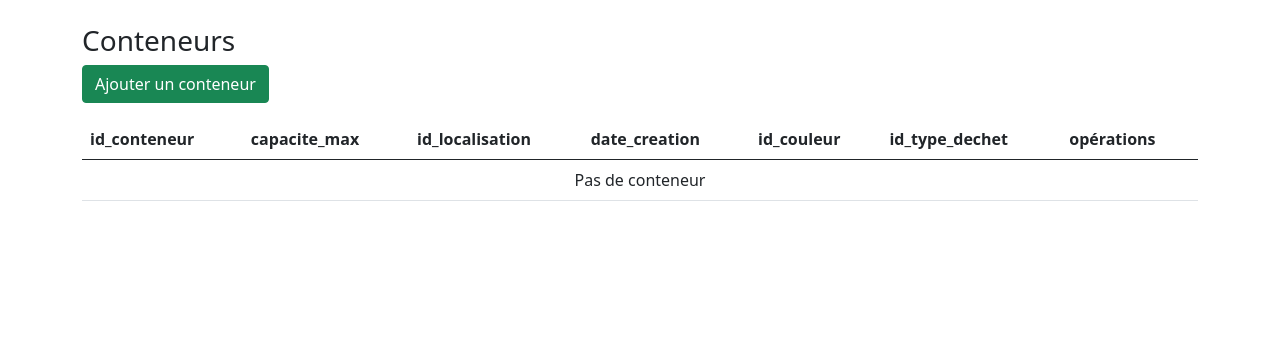
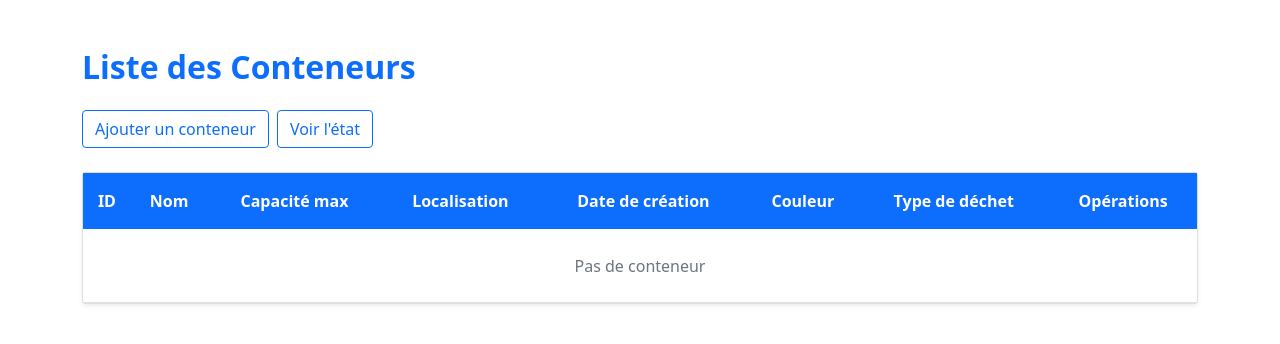
Before and after one commit to EmileCap/Trida, a Flask app: template templates/conteneur/show_conteneur.html in a window 1280 px wide. Shown: the part 74-418 px from the top of the page. Run offline with Flask 3, Linux system fonts and the light colour scheme; the template is opened without the code that fills it, so the values that code supplies are empty; some libraries are stand-ins or nearby versions.

Commit message:
ça avance

```diff
--- a/app.py
+++ b/app.py
@@ -192,7 +192,25 @@ def activate_db_options(db):
 @app.route('/conteneur/show', methods=['GET'])
 def show_conteneur():
     mycursor = get_db().cursor()
-    sql = "SELECT * FROM conteneur ORDER BY id_conteneur ASC"
+
+    sql = """
+          SELECT conteneur.id_conteneur, \
+                 conteneur.id_conteneur, \
+                capacite_max AS capacite_max, \
+                 type_dechet.nom_dechet AS type_dechet, \
+              date_creation AS date_creation, \
+                 localisation.adresse AS localisation, \
+                 couleur.nom_couleur  AS couleur
+          FROM conteneur
+                   LEFT JOIN type_dechet
+                             ON conteneur.id_type_dechet = type_dechet.id_type_dechet
+                   LEFT JOIN localisation
+                             ON conteneur.id_localisation = localisation.id_localisation
+                   LEFT JOIN couleur
+                             ON conteneur.id_couleur = couleur.id_couleur
+          ORDER BY conteneur.id_conteneur ASC \
+          """
+
     mycursor.execute(sql)
     conteneurs = mycursor.fetchall()
     return render_template('conteneur/show_conteneur.html', conteneurs=conteneurs)
--- a/static/mes_styles.css
+++ b/static/mes_styles.css
@@ -39,3 +39,31 @@ img {
     display: flex;
     flex-direction: row;
 }
+
+
+
+.fond-required:invalid {
+    background-color: #d5d3d3 !important;
+}
+
+.rouge {
+    color: red;
+}
+
+
+.fond-jaune {
+    background-color: #f6eece !important;
+}
+
+
+.fond-jaune option {
+ background-color: #f6eece;
+}
+
+
+.flashes {
+    padding: 5px;
+    margin : 5px;
+    background-color: green;
+    list-style-type: none;
+}
--- a/templates/conteneur/show_conteneur.html
+++ b/templates/conteneur/show_conteneur.html
@@ -5,44 +5,68 @@
 {% endblock %}
 
 {% block body %}
-<div class="container mt-4 mb-5">
-    <h3>Conteneurs</h3>
-    <a href="/conteneur/add" class="btn btn-success mb-3">Ajouter un conteneur</a>
+<div class="container mt-5 mb-5">
+    <h2 class="mb-4 fw-bold text-primary">Liste des Conteneurs</h2>
 
-    <table class="table">
-        <thead class="thead-dark">
+    <div class="mb-4 d-flex gap-2">
+        <a href="/conteneur/add" class="btn btn-outline-primary fw-semibold">Ajouter un conteneur</a>
+        <a href="/conteneur/etat" class="btn btn-outline-primary fw-semibold">Voir l'état</a>
+    </div>
+
+    <div class="card shadow-sm rounded">
+        <div class="card-body p-0">
+            <div class="table-responsive">
+                <table class="table table-hover align-middle mb-0" style="font-size: 1rem;">
+                    <thead class="bg-primary text-white text-center" style="font-weight: 600;">
                         <tr>
-                <th>id_conteneur</th>
-                <th>capacite_max</th>
-                <th>id_localisation</th>
-                <th>date_creation</th>
-                <th>id_couleur</th>
-                <th>id_type_dechet</th>
-                <th>opérations</th>
+                            <th class="py-3">ID</th>
+                            <th class="py-3">Nom</th>
+                            <th class="py-3">Capacité max</th>
+                            <th class="py-3">Localisation</th>
+                            <th class="py-3">Date de création</th>
+                            <th class="py-3">Couleur</th>
+                            <th class="py-3">Type de déchet</th>
+                            <th class="py-3">Opérations</th>
                         </tr>
                     </thead>
-        <tbody>
+                    <tbody class="text-center">
                         {% if conteneurs | length >= 1 %}
                             {% for ligne in conteneurs %}
-                <tr>
-                    <td>{{ ligne.id_conteneur }}</td>
-                    <td>{{ ligne.capacite_max }}</td>
-                    <td class="rouge">{{ ligne.id_localisation }}</td>
-                    <td>{{ ligne.date_creation }}</td>
-                    <td class="rouge">{{ ligne.id_couleur }}</td>
-                    <td class="rouge">{{ ligne.id_type_dechet }}</td>
-                    <td>
-                        <a href="/conteneur/edit?id={{ ligne.id_conteneur }}" class="btn btn-warning">Éditer</a>
-                        <a href="/conteneur/delete?id={{ ligne.id_conteneur }}" class="btn btn-danger">Supprimer</a>
+                            <tr class="align-middle" style="font-weight: 500;">
+                                <td class="py-3">{{ ligne.id_conteneur }}</td>
+                                <td class="py-3">{{ ligne.nom_conteneur }}</td>
+                                <td class="py-3">{{ ligne.capacite_max }}</td>
+                                <td class="py-3">{{ ligne.localisation or "Inconnue" }}</td>
+                                <td class="py-3">{{ ligne.date_creation }}</td>
+                                <td class="py-3">
+                                    {% if ligne.couleur %}
+                                        <span class="badge rounded-pill bg-primary px-3 py-2">{{ ligne.couleur }}</span>
+                                    {% else %}
+                                        <span class="text-muted">Non assignée</span>
+                                    {% endif %}
+                                </td>
+                                <td class="py-3">
+                                    {% if ligne.type_dechet %}
+                                        <span class="badge rounded-pill bg-info text-dark px-3 py-2">{{ ligne.type_dechet }}</span>
+                                    {% else %}
+                                        <span class="text-muted">Inconnu</span>
+                                    {% endif %}
+                                </td>
+                                <td class="py-3 text-nowrap">
+                                    <a href="/conteneur/edit?id={{ ligne.id_conteneur }}" class="btn btn-sm btn-outline-primary me-1 fw-semibold">Éditer</a>
+                                    <a href="/conteneur/delete?id={{ ligne.id_conteneur }}" class="btn btn-sm btn-outline-danger fw-semibold">Supprimer</a>
                                 </td>
                             </tr>
                             {% endfor %}
                         {% else %}
                             <tr>
-                    <td colspan="7" class="text-center">Pas de conteneur</td>
+                                <td colspan="8" class="text-center text-muted py-4">Pas de conteneur</td>
                             </tr>
                         {% endif %}
                     </tbody>
                 </table>
             </div>
+        </div>
+    </div>
+</div>
 {% endblock %}
```
Also changed, not shown: sql_projet.sql (+44 -16 lines), templates/conteneur/add_conteneur.html (+20 -29 lines), templates/conteneur/edit_conteneur.html (+30 -30 lines). Lines whose indentation alone changed are shown as unchanged.
